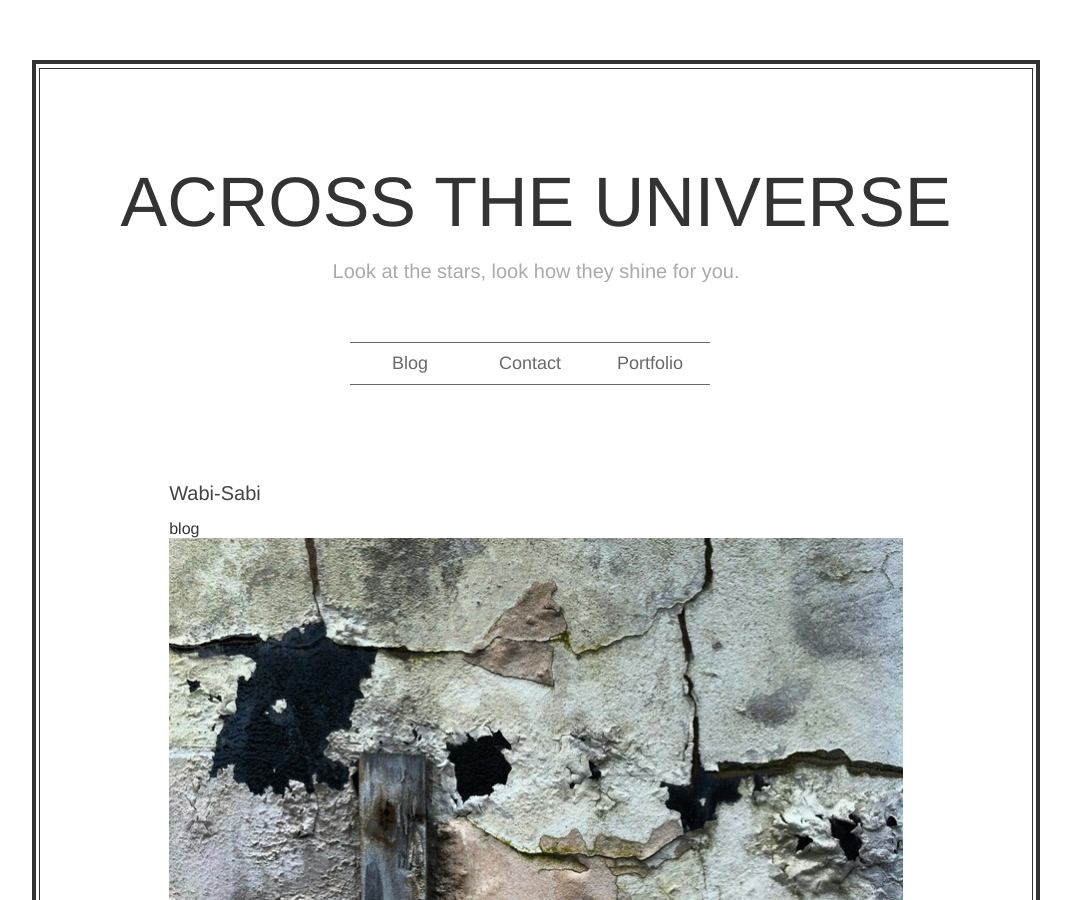
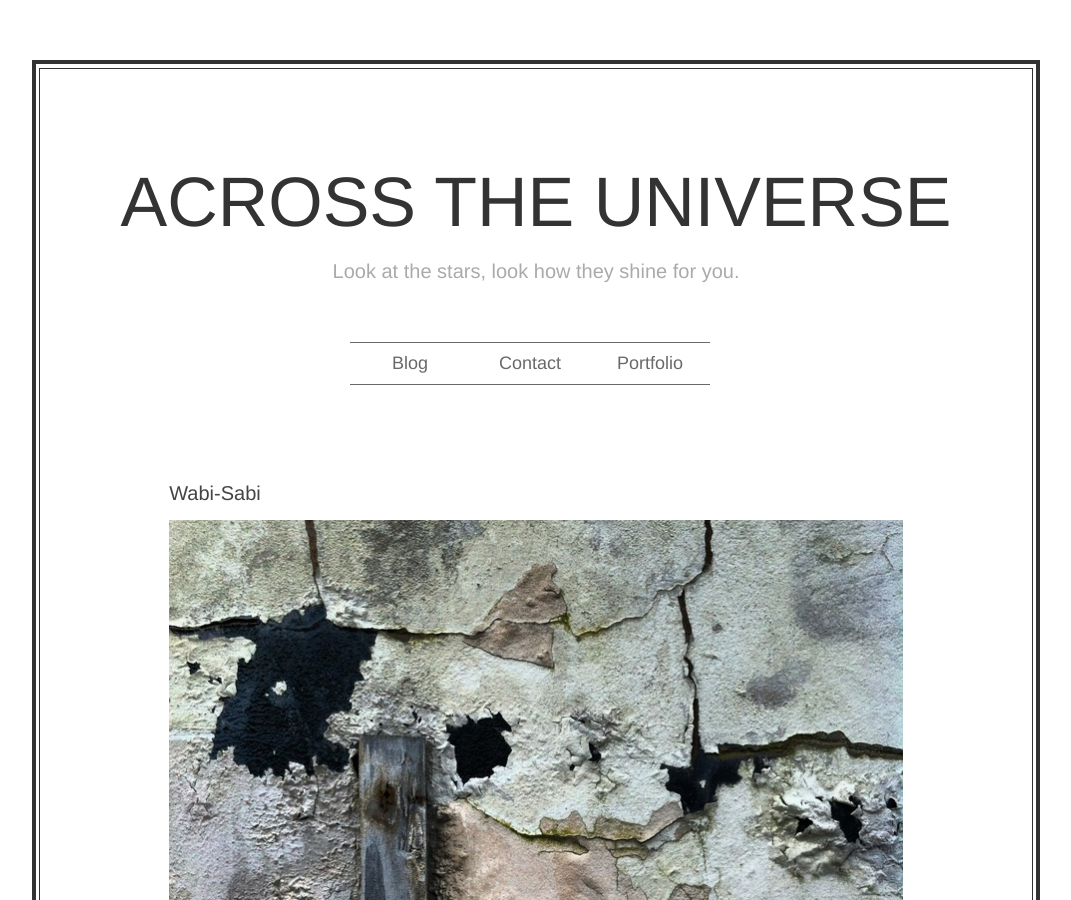
Before and after one commit to lynettelu/lynettelu.github.io, a Jekyll site: the page built from index.md, in a window 1280 px wide and 900 px high. Shown: the whole window, without its empty margins (104-1175 px from the left). Built offline with Jekyll 4.4.1, drawn with Linux system fonts in a browser that asks for light colours; Markdown is read by kramdown in place of the engine named in the settings.

Commit message:
modify index layout

```diff
--- a/index.md
+++ b/index.md
@@ -19,8 +19,7 @@ layout: home
         {% for post in site.categories.blog %}
             <li>
                 <h2><a href="{{ post.url }}">{{ post.title }}</a></h2>
-                <div class="category">{{ post.category }}</div>
-                <div class="title-desc">{{ post.excerpt }}</div>
+                                <div class="title-desc">{{ post.excerpt }}</div>
 
             </li>
         {% endfor %}
```
